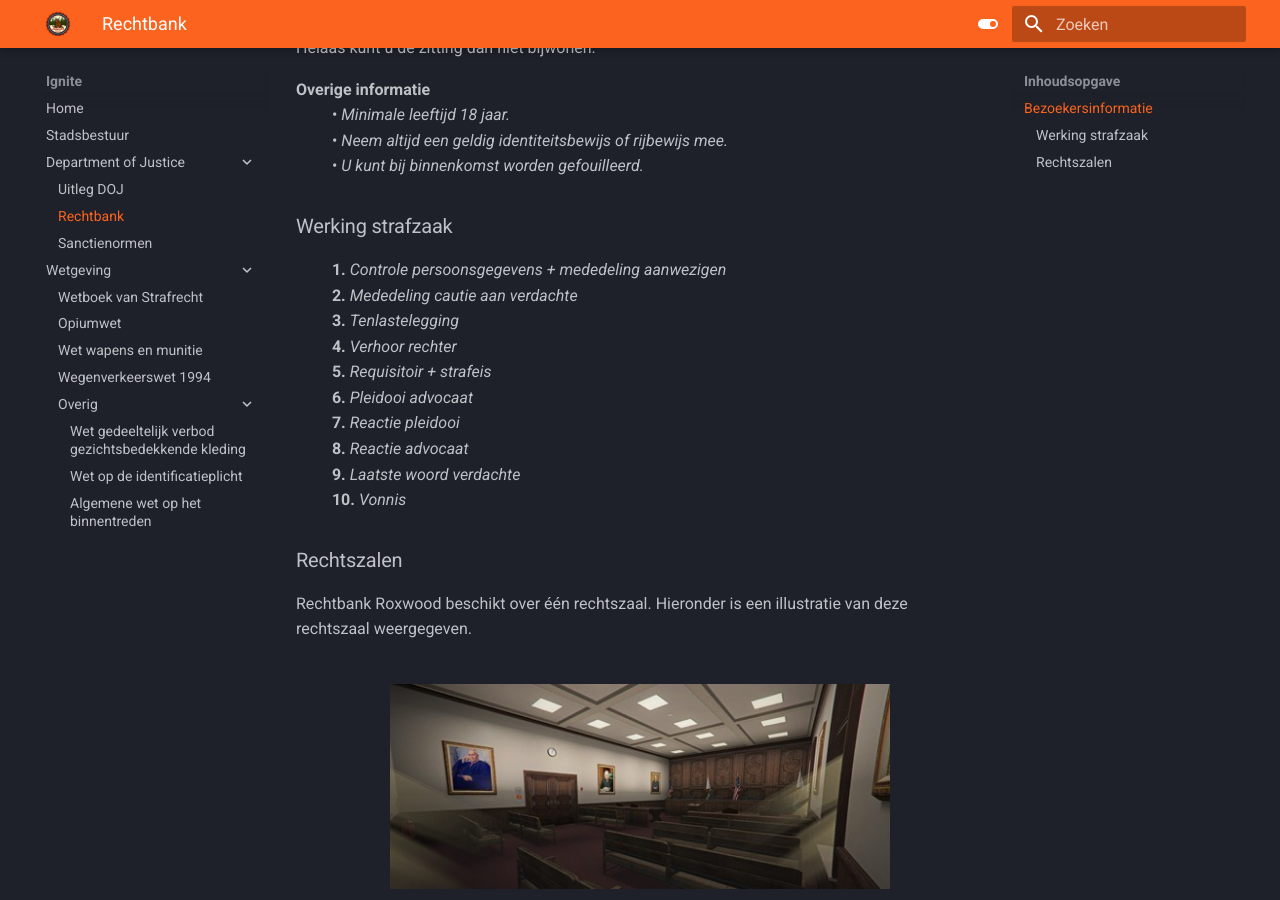
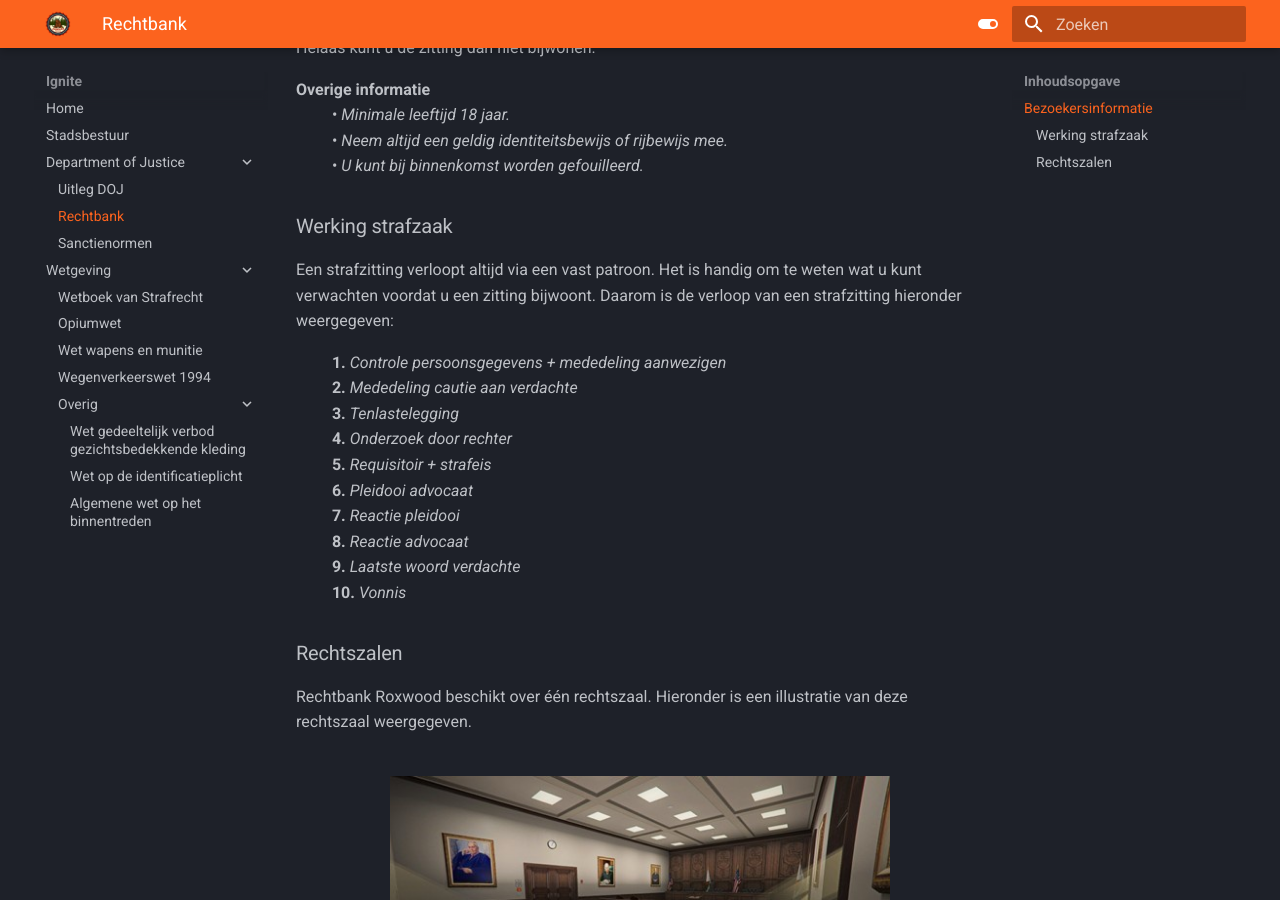
Before and after one commit to NLDenny/wetboek, an MkDocs documentation site: the page built from docs/rechtbank.md, in a window 1280 px wide and 900 px high, scrolled down 466 px. Built offline with MkDocs 1.6.1 and Material for MkDocs 9.7.7, drawn with Linux system fonts in a browser that asks for light colours.

Commit message:
Update rechtbank.md

```diff
--- a/docs/rechtbank.md
+++ b/docs/rechtbank.md
@@ -17,11 +17,13 @@ __Overige informatie__
 &ensp; &nbsp; &nbsp; &nbsp; • _U kunt bij binnenkomst worden gefouilleerd._
 
 ### Werking strafzaak
+Een strafzitting verloopt altijd via een vast patroon. Het is handig om te weten wat u kunt verwachten voordat u een zitting bijwoont.
+Daarom is de verloop van een strafzitting hieronder weergegeven:
 
 &ensp; &nbsp; &nbsp; &nbsp; __1.__ _Controle persoonsgegevens + mededeling aanwezigen_ <br />
 &ensp; &nbsp; &nbsp; &nbsp; __2.__ _Mededeling cautie aan verdachte_ <br />
 &ensp; &nbsp; &nbsp; &nbsp; __3.__ _Tenlastelegging_ <br />
-&ensp; &nbsp; &nbsp; &nbsp; __4.__ _Verhoor rechter_ <br />
+&ensp; &nbsp; &nbsp; &nbsp; __4.__ _Onderzoek door rechter_ <br />
 &ensp; &nbsp; &nbsp; &nbsp; __5.__ _Requisitoir + strafeis_ <br />
 &ensp; &nbsp; &nbsp; &nbsp; __6.__ _Pleidooi advocaat_ <br />
 &ensp; &nbsp; &nbsp; &nbsp; __7.__ _Reactie pleidooi_ <br />
```
